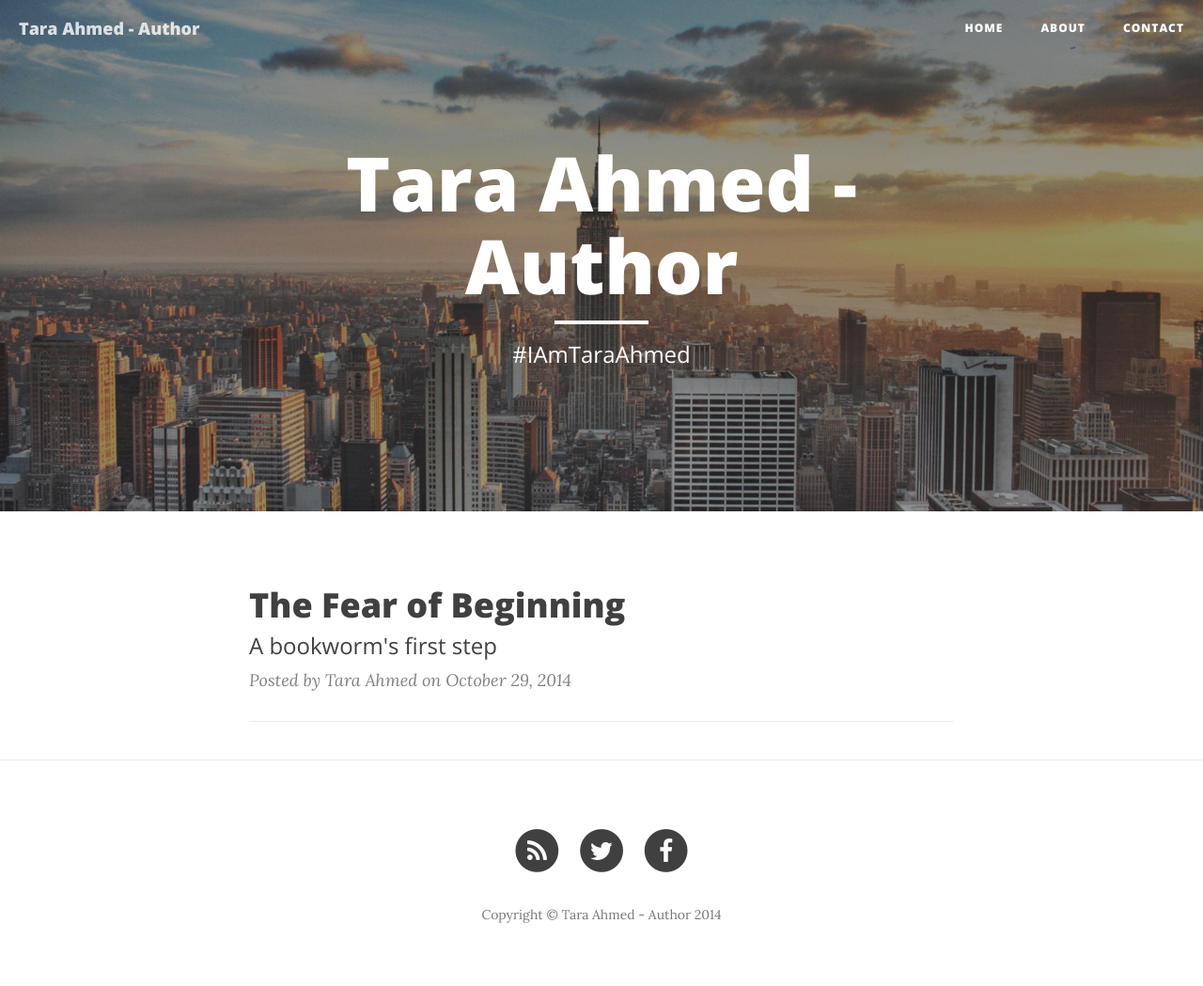
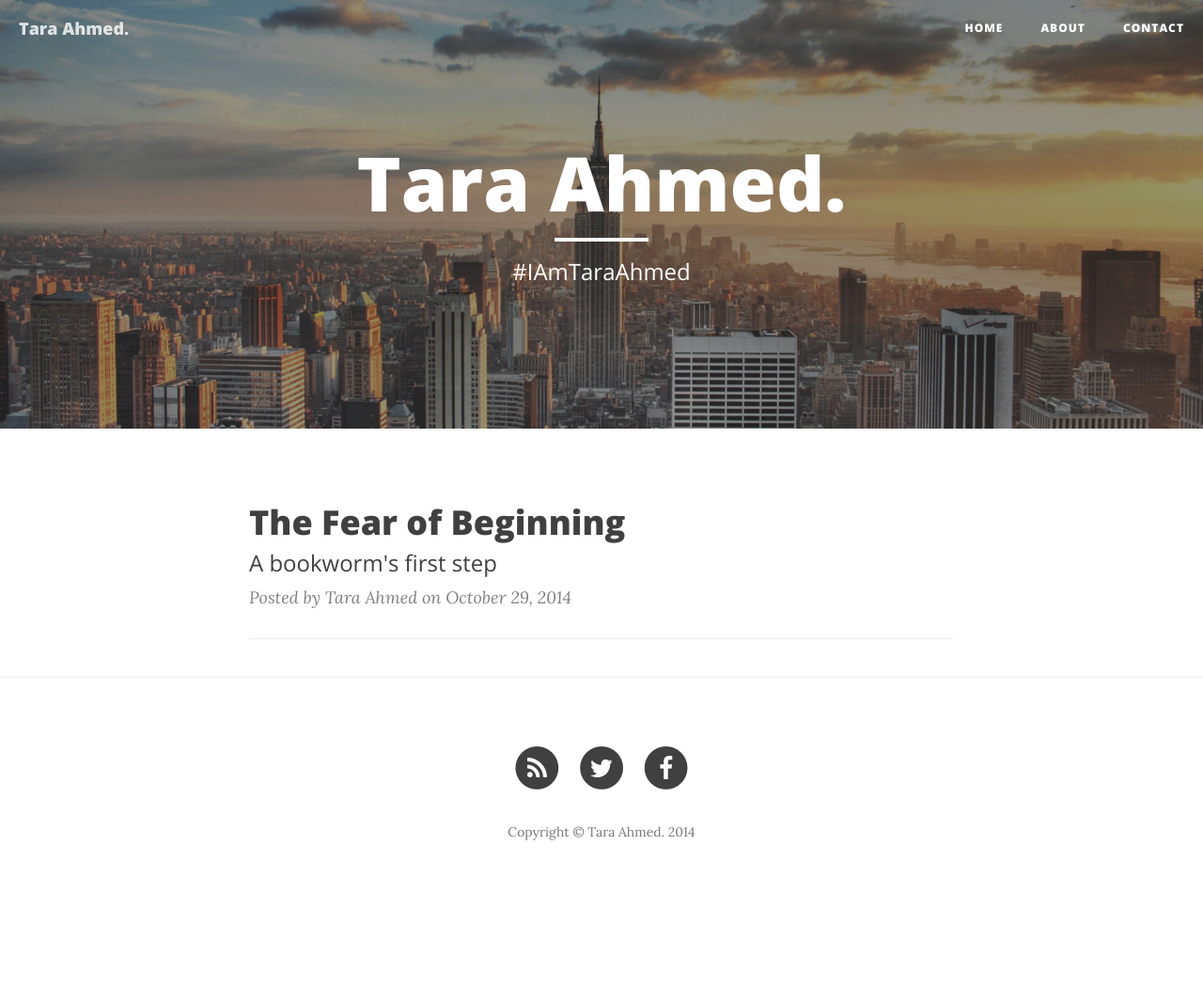
Before and after one commit to taraahmed/taraahmed.github.io, a Jekyll site: the page built from index.html, in a window 1280 px wide. Shown: the whole page at 94% size. Built offline with Jekyll 4.4.1, drawn with Linux system fonts in a browser that asks for light colours; nearby versions of some CDN libraries; the list of posts is cut into pages by our own code; after the commit the page ends 961 px from its top, so only the background shows below that.

Commit message:
Update _config.yml

```diff
--- a/_config.yml
+++ b/_config.yml
@@ -1,5 +1,5 @@
 # Site settings
-title: Tara Ahmed - Author
+title: Tara Ahmed.
 email: hello@taraahmed.me
 description: "Tara Ahmed's official author website. Currently featuring her debut book release, The Marriage Contract."
 keywords: "Tara, Ahmed, The Marriage Contract, Dorothy Web, Love Triangle, New York, Author, Amazon, Kindle, Publisher, Literary, Book, Novel, Sunday Reads"
```
